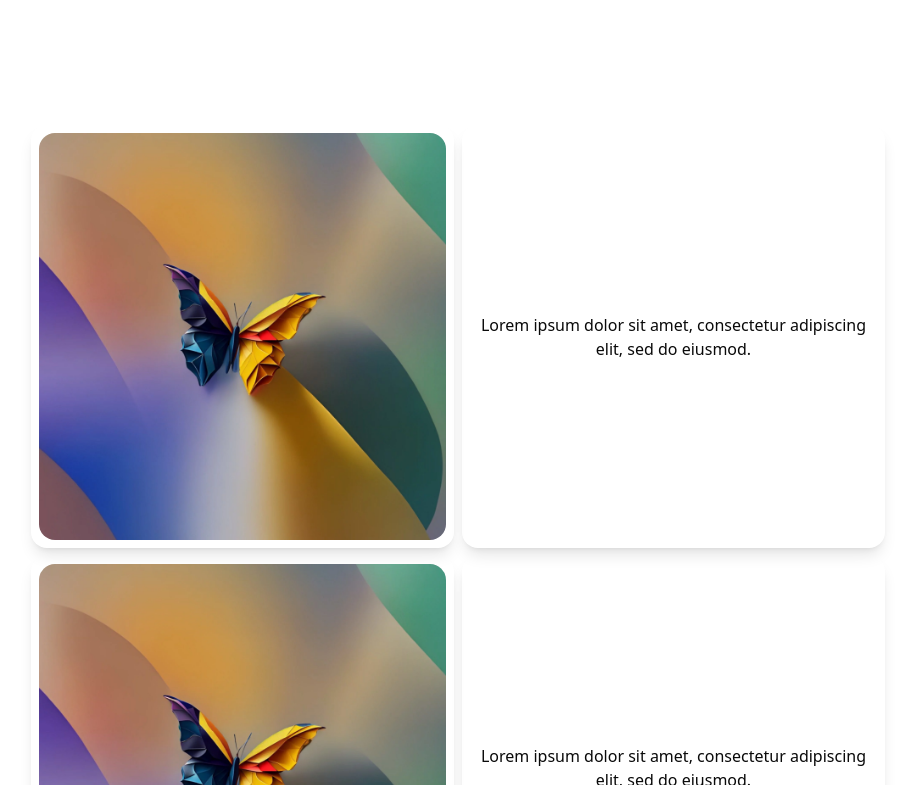
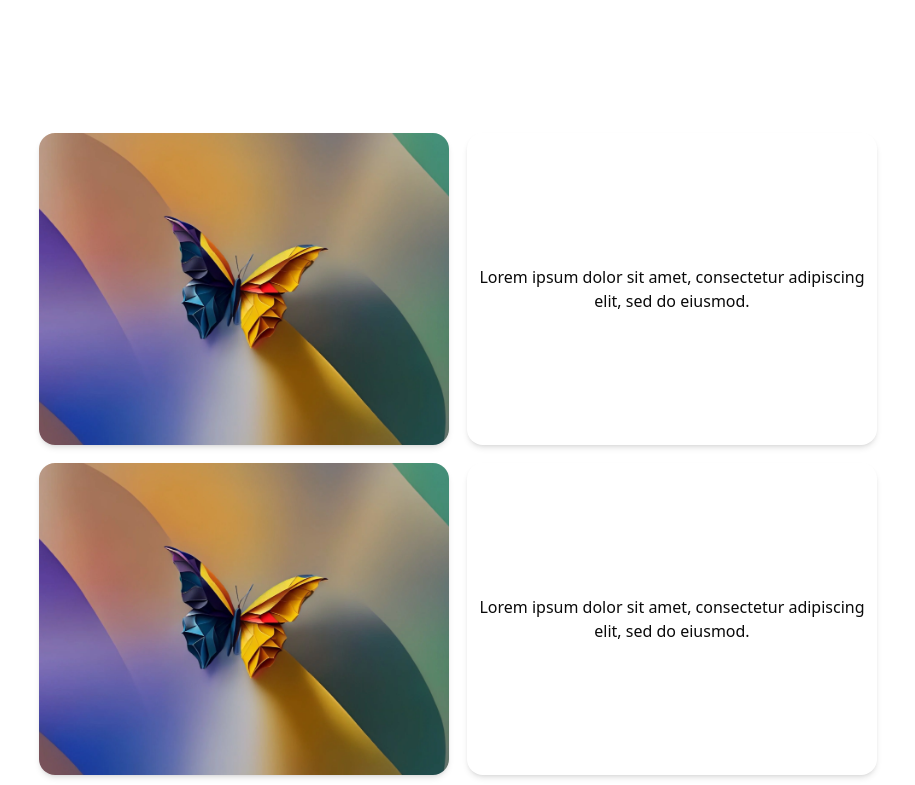
Before and after one commit to thelegendaryarticuno/sinunextfront, a Next.js app: page /events/indradhanush in a window 1280 px wide. Shown: the part 695-1480 px from the top of the page, without its empty margins (182-1097 px from the left). Built offline with nearby package versions, Linux system fonts and the light colour scheme.

Commit message:
grid updated and merchandise

```diff
--- a/src/components/Grid/grid.tsx
+++ b/src/components/Grid/grid.tsx
@@ -1,4 +1,5 @@
 import React from 'react';
+import Image from 'next/image';
 
 interface GridProps {
   image1: string;
@@ -10,17 +11,17 @@ interface GridProps {
 const Grid: React.FC<GridProps> = ({ image1, image2, slogan1, slogan2 }) => {
   return (
     <div className="mx-auto my-1" style={{ maxWidth: '70vw' }}>
-      <div className="grid grid-cols-1 lg:grid-cols-2 gap-2 p-4 mx-[5px] lg:mx-[5px]">
-        <div className="p-2 flex items-center justify-center rounded-2xl lg:max-h-[65vh] shadow-lg dark:shadow-gray-700">
-          <img src={image1} alt="Item 1" className="w-full h-50% object-cover rounded-2xl" />
+      <div className="grid grid-cols-1 lg:grid-cols-2 gap-[18px] p-6 mx-[5px] lg:mx-[5px]">
+        <div className="relative flex items-center justify-center rounded-2xl lg:max-h-[39vh] shadow-md dark:shadow-gray-700" style={{ height: '39vh' }}>
+          <Image src={image1} alt="Item 1" layout="fill" objectFit="cover" className="rounded-2xl" />
         </div>
-        <div className="p-2 flex items-center justify-center text-center rounded-2xl lg:max-h-[65vh] shadow-lg dark:shadow-gray-700">
+        <div className="flex items-center justify-center text-center rounded-2xl lg:max-h-[39vh] shadow-md dark:shadow-gray-700">
           <p className='my-3'>{slogan1}</p>
         </div>
-        <div className="p-2 flex items-center justify-center rounded-2xl lg:max-h-[65vh] shadow-lg dark:shadow-gray-700">
-          <img src={image2} alt="Item 4" className="w-full h-50% object-cover rounded-2xl" />
+        <div className="relative flex items-center justify-center rounded-2xl lg:max-h-[39vh] shadow-md dark:shadow-gray-700" style={{ height: '39vh' }}>
+          <Image src={image2} alt="Item 4" layout="fill" objectFit="cover" className="rounded-2xl" />
         </div>
-        <div className="p-2 flex items-center justify-center text-center rounded-2xl lg:max-h-[65vh] shadow-lg dark:shadow-gray-700">
+        <div className="flex items-center justify-center text-center rounded-2xl lg:max-h-[39vh] shadow-md dark:shadow-gray-700">
           <p className='my-3'>{slogan2}</p>
         </div>
       </div>
--- /dev/null
+++ b/src/pages/merchandise.tsx
@@ -0,0 +1,14 @@
+import Hero from "@/components/Hero/Hero";
+import React from "react";
+import Layout from "../components/ui/Layout";
+
+
+const Home: React.FC = () => {
+  return (
+    <Layout>
+      <Hero />
+    </Layout>
+  );
+};
+
+export default Home;
```
